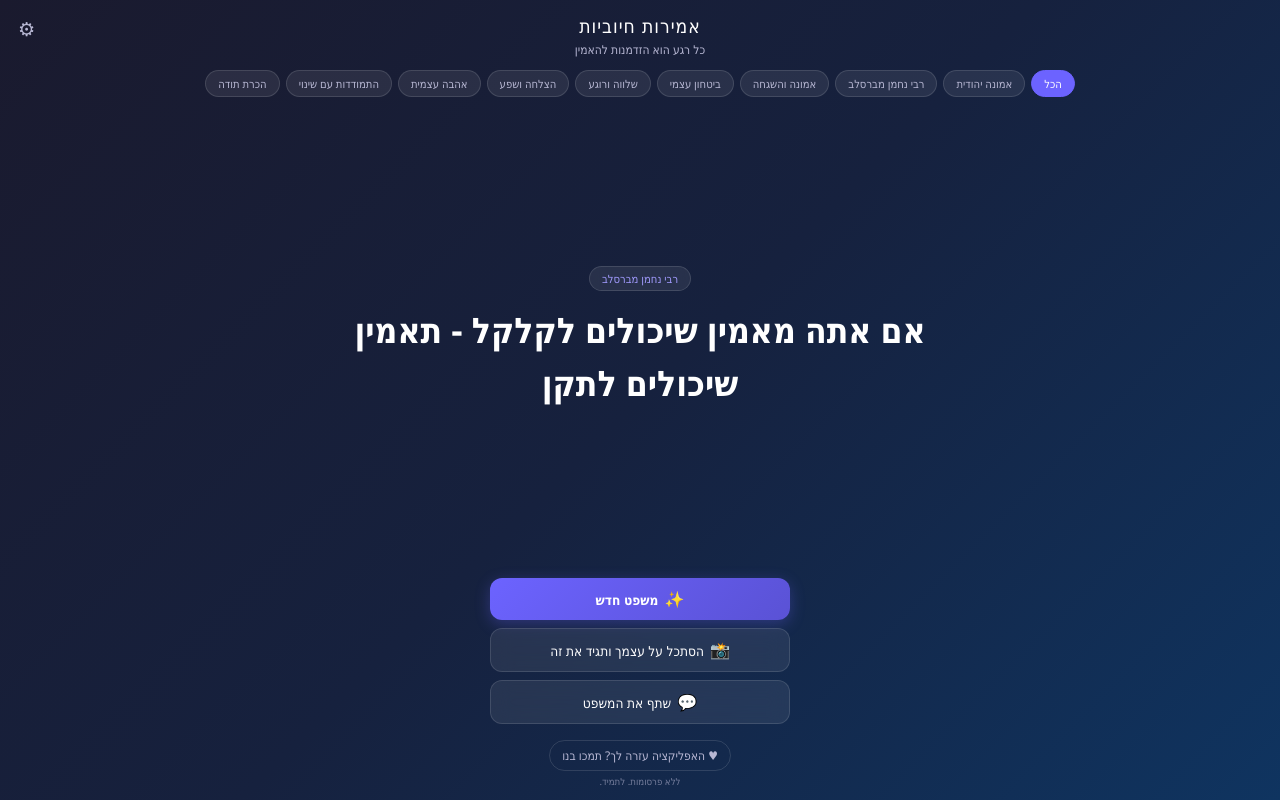
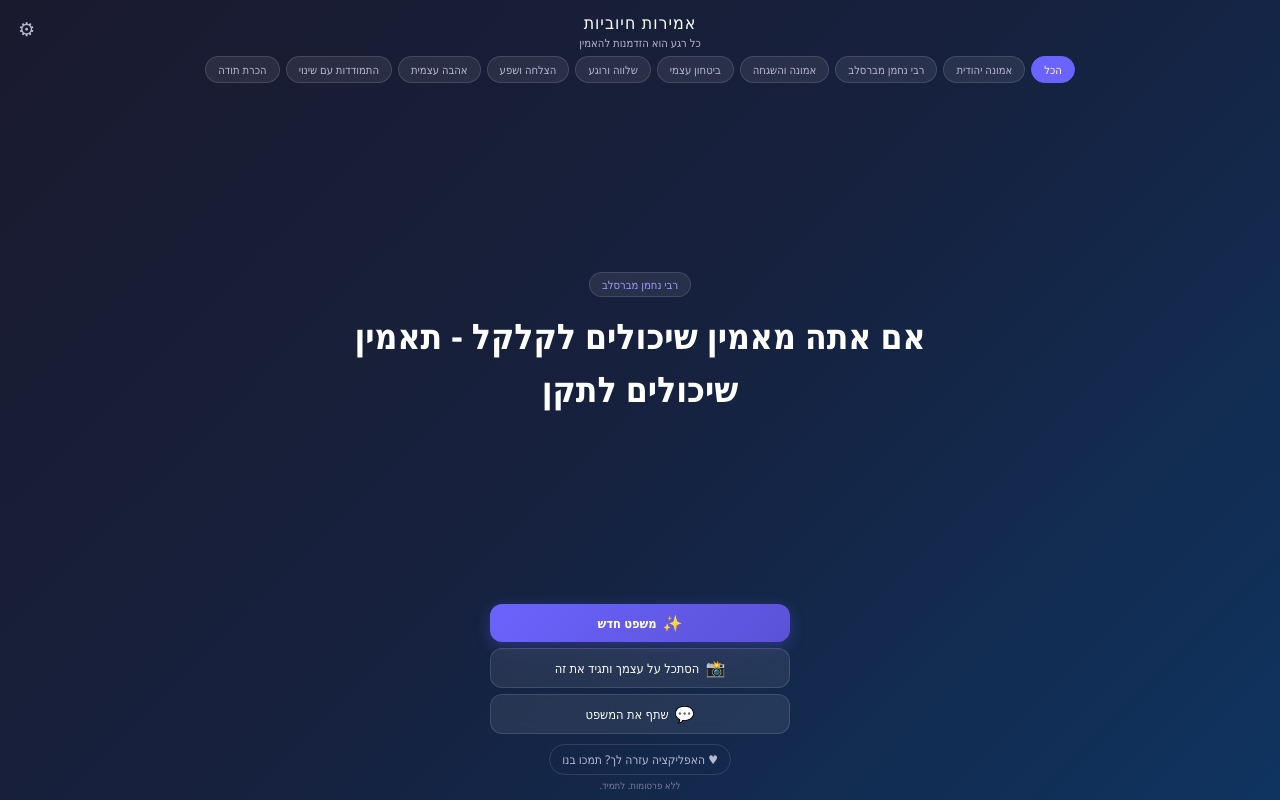
Before and after one commit to uriz1991/positive-affirmations, a plain HTML site: page index.html in a window 1280 px wide. Drawn offline with Linux system fonts and the light colour scheme.

Commit message:
תיקון התאמה למסך - נעילת גובה ל-100dvh ללא גלילה
- body: height במקום min-height + overflow: hidden
- ריווחים מוקטנים בכפתורים, כותרת ופוטר

Co-Authored-By: Claude Opus 4.6 <noreply@anthropic.com>

```diff
--- a/style.css
+++ b/style.css
@@ -17,6 +17,7 @@
 
 html, body {
   height: 100%;
+  overflow: hidden;
 }
 
 body {
@@ -25,31 +26,31 @@ body {
   color: var(--text-primary);
   direction: rtl;
   text-align: right;
-  overflow-x: hidden;
+  overflow: hidden;
   display: flex;
   flex-direction: column;
-  min-height: 100vh;
-  min-height: 100dvh;
+  height: 100vh;
+  height: 100dvh;
 }
 
 /* Header */
 .header {
-  padding: 12px 16px;
+  padding: 10px 16px 6px;
   text-align: center;
   position: relative;
   flex-shrink: 0;
 }
 
 .header h1 {
-  font-size: 1.2rem;
+  font-size: 1.1rem;
   font-weight: 300;
   letter-spacing: 1px;
 }
 
 .header .subtitle {
-  font-size: 0.75rem;
+  font-size: 0.7rem;
   color: var(--text-secondary);
-  margin-top: 2px;
+  margin-top: 1px;
 }
 
 /* Category filter */
@@ -57,7 +58,7 @@ body {
   display: flex;
   flex-wrap: nowrap;
   gap: 6px;
-  padding: 0 12px 8px;
+  padding: 0 12px 6px;
   justify-content: flex-start;
   overflow-x: auto;
   -webkit-overflow-scrolling: touch;
@@ -137,8 +138,8 @@ body {
 .actions {
   display: flex;
   flex-direction: column;
-  gap: 8px;
-  padding: 8px 16px;
+  gap: 6px;
+  padding: 6px 16px;
   align-items: center;
   flex-shrink: 0;
 }
@@ -146,8 +147,8 @@ body {
 .btn {
   border: none;
   border-radius: 12px;
-  padding: 10px 20px;
-  font-size: 0.85rem;
+  padding: 8px 16px;
+  font-size: 0.8rem;
   font-family: inherit;
   cursor: pointer;
   transition: all 0.3s ease;
@@ -193,7 +194,7 @@ body {
 /* Footer */
 .footer {
   text-align: center;
-  padding: 8px 16px 12px;
+  padding: 4px 16px 8px;
   flex-shrink: 0;
 }
 
```
